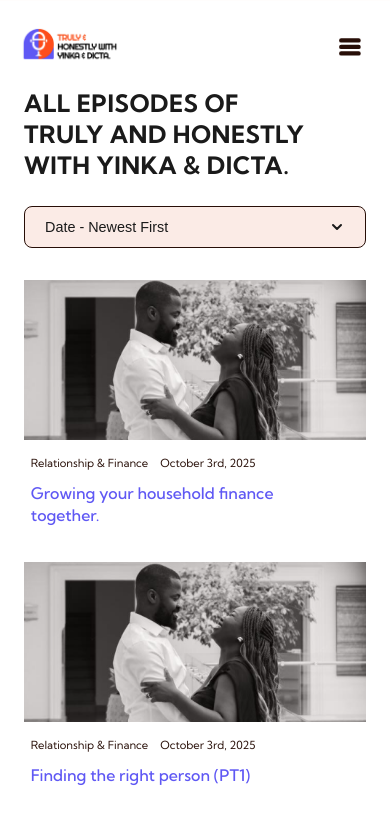
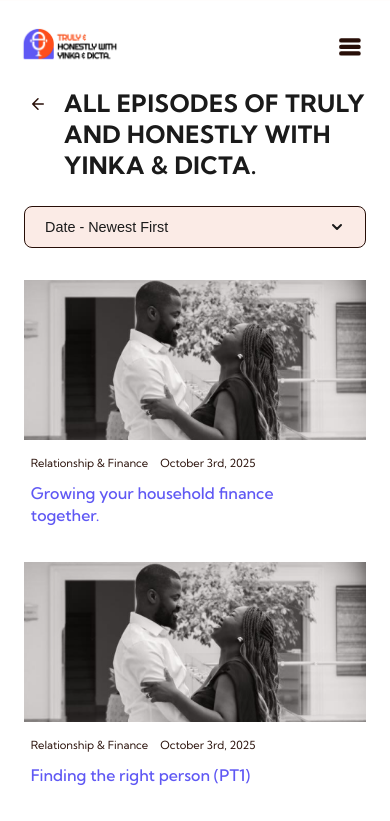
Before and after one commit to munardidit/TahBrand, a React (Vite) app: page /episodes in a window 390 px wide. Shown: the top 821 px of the page. Built offline with nearby package versions, Linux system fonts and the light colour scheme; a web font is replaced by a local one.

Commit message:
new changes

```diff
--- a/index.html
+++ b/index.html
@@ -2,7 +2,7 @@
 <html lang="en">
   <head>
     <meta charset="UTF-8" />
-    <link rel="icon" type="image/svg+xml" href="/vite.svg" />
+    <link rel="icon" type="image/svg+xml" href="/faviconTAH.png" />
     <meta name="viewport" content="width=device-width, initial-scale=1.0" />
     <link rel="preconnect" href="https://fonts.googleapis.com">
 <link rel="preconnect" href="https://fonts.gstatic.com" crossorigin>
--- a/src/components/AllEpisodes.css
+++ b/src/components/AllEpisodes.css
@@ -17,6 +17,38 @@
   align-items: flex-start;
   margin-bottom: 3rem;
   text-align: left;
+}
+
+/* All Episodes Title Section with Back Arrow */
+.all-episodes-title-section {
+  display: flex;
+  align-items: flex-start;
+  gap: 1rem;
+}
+
+/* Back Arrow Button */
+.back-arrow-btn {
+  background: transparent;
+  border: none;
+  padding: 8px;
+  border-radius: 50%;
+  cursor: pointer;
+  transition: all 0.3s ease;
+  display: flex;
+  align-items: center;
+  justify-content: center;
+  color: #270E07;
+  flex-shrink: 0;
+  margin-top: 0.25rem;
+}
+
+.back-arrow-btn:hover {
+  background-color: rgba(0, 0, 0, 0.05);
+  transform: translateX(-2px);
+}
+
+.back-arrow-btn:active {
+  transform: translateX(-2px) scale(0.95);
 }
 
 .all-episodes-title {
@@ -188,6 +220,20 @@
 
 /* Mobile Responsive */
 @media (max-width: 767px) {
+  .all-episodes-title-section {
+    gap: 0.75rem;
+  }
+
+  .back-arrow-btn {
+    padding: 6px;
+    margin-top: 0.125rem;
+  }
+
+  .back-arrow-btn svg {
+    width: 20px;
+    height: 20px;
+  }
+
   .all-episodes-section {
     padding: 2rem 0 3rem 0;
     margin-top: 3.5rem;
@@ -241,3 +287,15 @@
     font-size: 0.7rem;
   }
 }
+
+/* Small Mobile (0px - 480px) */
+@media (max-width: 480px) {
+  .back-arrow-btn {
+    padding: 5px;
+  }
+
+  .back-arrow-btn svg {
+    width: 18px;
+    height: 18px;
+  }
+}
--- a/src/components/AllEpisodes.jsx
+++ b/src/components/AllEpisodes.jsx
@@ -1,5 +1,5 @@
 import './AllEpisodes.css';
-import { Link } from 'react-router-dom';
+import { Link, useNavigate } from 'react-router-dom';
 
 import episode1 from '../assets/hostimage.png';
 import episode2 from '../assets/hostimage.png';
@@ -15,6 +15,8 @@ import episode11 from '../assets/hostimage.png';
 import episode12 from '../assets/hostimage.png';
 
 function AllEpisodes() {
+  const navigate = useNavigate();
+
   const episodes = [
     {
       id: 1,
@@ -106,11 +108,23 @@ function AllEpisodes() {
     <section className="all-episodes-section">
       <div className="all-episodes-container">
         <div className="all-episodes-header">
-          <h1 className="all-episodes-title">
-            ALL EPISODES OF<br />
-            TRULY AND HONESTLY<br />
-            WITH YINKA & DICTA.
-          </h1>
+          <div className="all-episodes-title-section">
+            <button className="back-arrow-btn" onClick={() => navigate(-1)}>
+              <svg width="24" height="24" viewBox="0 0 24 24" fill="none" xmlns="http://www.w3.org/2000/svg">
+                <path
+                  d="M19 12H5M12 19l-7-7 7-7"
+                  stroke="currentColor"
+                  strokeWidth="2"
+                  strokeLinecap="round"
+                  strokeLinejoin="round"
+                />
+              </svg>
+            </button>
+            <h1 className="all-episodes-title">
+              ALL EPISODES OF TRULY AND HONESTLY  WITH<br />
+               YINKA & DICTA.
+            </h1>
+          </div>
           <button className="filter-button">
             <span>Date - Newest First</span>
             <svg width="16" height="16" viewBox="0 0 16 16" fill="none">
--- a/src/components/CartPage.css
+++ b/src/components/CartPage.css
@@ -1,3 +1,35 @@
+/* Cart Header with Back Arrow */
+.cart-header {
+  display: flex;
+  align-items: center;
+  gap: 1rem;
+  margin-bottom: 2rem;
+  position: relative;
+}
+
+/* Back Arrow Button */
+.back-arrow-btn {
+  background: transparent;
+  border: none;
+  padding: 8px;
+  border-radius: 50%;
+  cursor: pointer;
+  transition: all 0.3s ease;
+  display: flex;
+  align-items: center;
+  justify-content: center;
+  color: #270E07;
+}
+
+.back-arrow-btn:hover {
+  background-color: rgba(0, 0, 0, 0.05);
+  transform: translateX(-2px);
+}
+
+.back-arrow-btn:active {
+  transform: translateX(-2px) scale(0.95);
+}
+
 .cart-page {
   max-width: 900px;
   margin: 3rem auto;
@@ -12,11 +44,10 @@
 }
 
 .cart-title {
-  text-align: center;
   font-size: 2rem;
   font-weight: 600;
-  margin-bottom: 2rem;
   letter-spacing: 0.5px;
+  margin: 0;
 }
 
 .cart-items {
@@ -384,16 +415,30 @@
 
 /* Mobile Responsive */
 @media (max-width: 767px) {
+  .cart-header {
+    margin-bottom: 1.5rem;
+    gap: 0.75rem;
+  }
+
+  .back-arrow-btn {
+    padding: 6px;
+  }
+
+  .back-arrow-btn svg {
+    width: 20px;
+    height: 20px;
+  }
+
+  .cart-title {
+    font-size: 1.5rem;
+    margin-bottom: 0;
+  }
+
   .cart-page {
     margin: 1.5rem auto;
     padding: 1.5rem;
     border-radius: 14px;
     max-width: 95%;
-  }
-
-  .cart-title {
-    font-size: 1.5rem;
-    margin-bottom: 1.5rem;
   }
 
   .cart-items {
@@ -518,15 +563,28 @@
 
 /* Small Mobile (0px - 480px) */
 @media (max-width: 480px) {
+  .cart-header {
+    margin-bottom: 1.25rem;
+    gap: 0.5rem;
+  }
+
+  .back-arrow-btn {
+    padding: 5px;
+  }
+
+  .back-arrow-btn svg {
+    width: 18px;
+    height: 18px;
+  }
+
+  .cart-title {
+    font-size: 1.35rem;
+  }
+
   .cart-page {
     margin: 1rem auto;
     padding: 1.25rem;
     border-radius: 12px;
-  }
-
-  .cart-title {
-    font-size: 1.35rem;
-    margin-bottom: 1.25rem;
   }
 
   .cart-items {
@@ -605,6 +663,10 @@
 
 /* Tablet (768px - 1024px) */
 @media (min-width: 768px) and (max-width: 1024px) {
+  .cart-header {
+    margin-bottom: 1.75rem;
+  }
+
   .cart-page {
     margin: 2rem auto;
     padding: 1.75rem;
--- a/src/components/CartPage.jsx
+++ b/src/components/CartPage.jsx
@@ -34,7 +34,6 @@ function CartPage() {
 
   const handleEdit = (item, index) => {
     if (editingIndex === index) {
-
       const updatedCart = [...cartItems];
 
       // Get the original item that was being edited
@@ -53,14 +52,11 @@ function CartPage() {
         );
 
         if (existingItemIndex > -1) {
-
           updatedCart[existingItemIndex].quantity += editingItem.quantity;
         } else {
-
           updatedCart.push(editingItem);
         }
       } else {
-
         updatedCart[index] = editingItem;
       }
 
@@ -70,7 +66,6 @@ function CartPage() {
       setEditingItem(null);
       setEditingIndex(null);
     } else {
-
       setEditingItem({
         id: item.id,
         name: item.name,
@@ -119,7 +114,21 @@ function CartPage() {
 
   return (
     <div className="cart-page">
-      <h1 className="cart-title">Your Cart</h1>
+      {/* Back Arrow Button */}
+      <div className="cart-header">
+        <button className="back-arrow-btn" onClick={() => navigate(-1)}>
+          <svg width="24" height="24" viewBox="0 0 24 24" fill="none" xmlns="http://www.w3.org/2000/svg">
+            <path
+              d="M19 12H5M12 19l-7-7 7-7"
+              stroke="currentColor"
+              strokeWidth="2"
+              strokeLinecap="round"
+              strokeLinejoin="round"
+            />
+          </svg>
+        </button>
+        <h1 className="cart-title">Your Cart</h1>
+      </div>
 
       {cartItems.length === 0 ? (
         <p className="empty-cart">Your cart is empty.</p>
--- a/src/components/EpisodeDetail.jsx
+++ b/src/components/EpisodeDetail.jsx
@@ -154,6 +154,21 @@ function EpisodeDetail() {
   return (
     <section className="episode-detail-section">
       <div className="episode-detail-container">
+        {/* Back Arrow */}
+        <div className="episode-detail-header-top">
+          <button className="back-arrow-btn" onClick={() => navigate(-1)}>
+            <svg width="24" height="24" viewBox="0 0 24 24" fill="none" xmlns="http://www.w3.org/2000/svg">
+              <path
+                d="M19 12H5M12 19l-7-7 7-7"
+                stroke="currentColor"
+                strokeWidth="2"
+                strokeLinecap="round"
+                strokeLinejoin="round"
+              />
+            </svg>
+          </button>
+        </div>
+
         {/* Header */}
         <div className="episode-detail-header">
           <h1 className="episode-detail-title">{episode.title}</h1>
--- a/src/components/Footer.css
+++ b/src/components/Footer.css
@@ -59,7 +59,7 @@
   left: 0;
   right: 0;
   bottom: 0;
-  background: linear-gradient(135deg, #5F58F4, #FE4E1C);
+  background: linear-gradient(115deg,#FE4E1C);
   opacity: 0;
   transition: opacity 0.3s ease;
   border-radius: 50%;
--- a/src/components/Navbar.css
+++ b/src/components/Navbar.css
@@ -98,6 +98,7 @@
 .menu-logo img {
   height: 2.5rem;
   width: auto;
+  display: none;
 }
 
 .menu-close {
```
Also changed, not shown: public/faviconTAH.png (added). Lines whose indentation alone changed are shown as unchanged.
